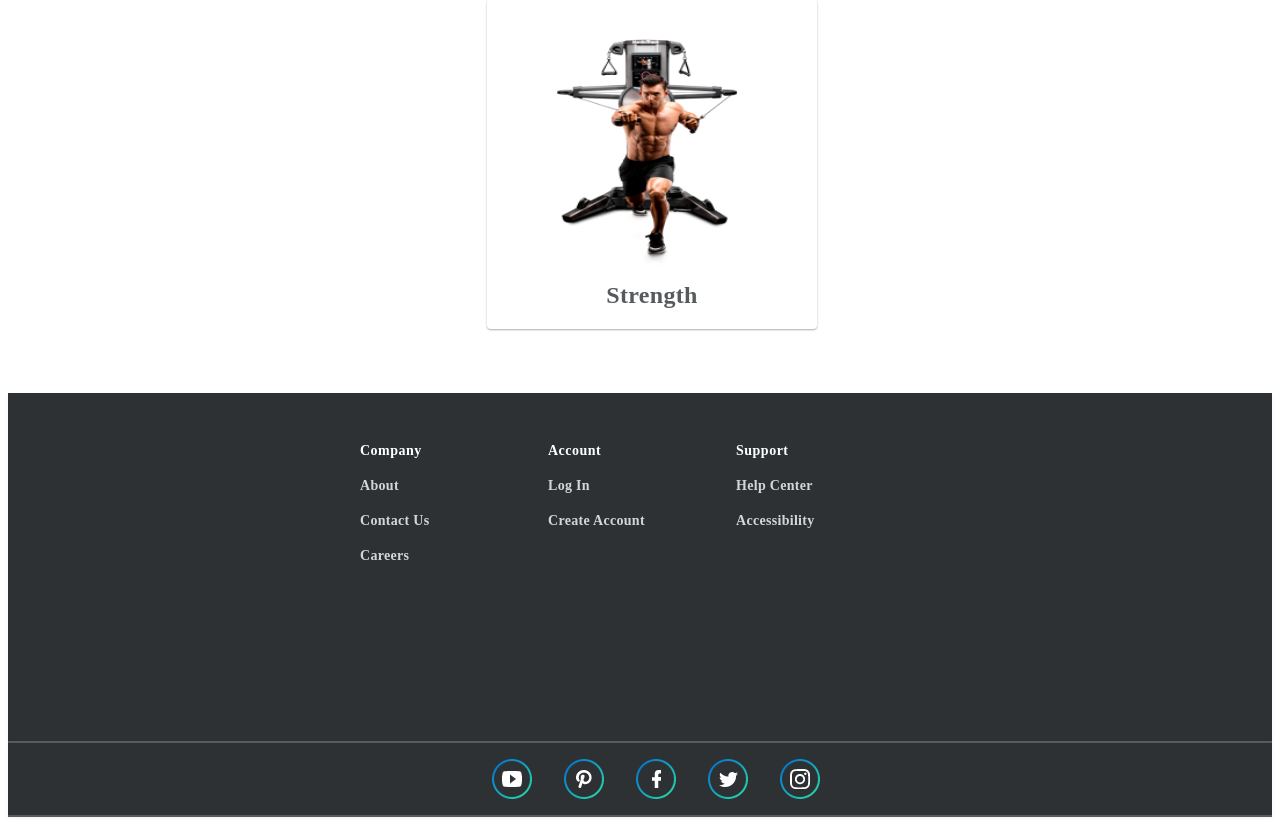
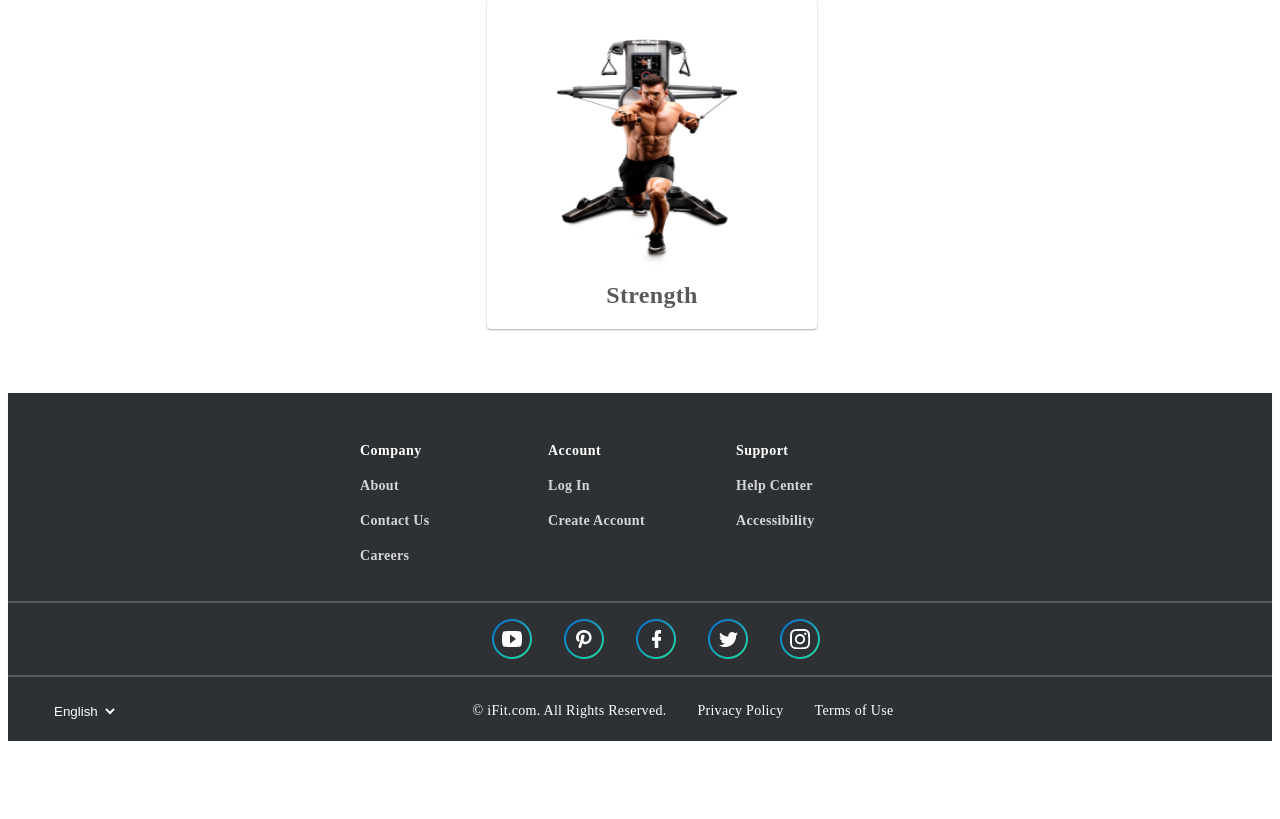
Before and after one commit to A-Glazer/fed-ifit, a React (Create React App) app: page / in a window 1280 px wide. Shown: the part 2924-3743 px from the top of the page. After the commit the page ends 3665 px from the top, so only its background shows below. Built offline with nearby package versions, Linux system fonts and the light colour scheme.

Commit message:
added language bar and footer

```diff
--- a/src/components/Home.js
+++ b/src/components/Home.js
@@ -44,6 +44,23 @@ import pinterest from '../images/pinterest.png'
 
 export default class Home extends React.Component {
 
+    // language
+    state = {
+        language: "English"
+    }
+
+    handleChange = event => {
+        this.setState({
+            [event.target.name]: event.target.value
+        })
+    }
+
+    handleSubmit = event => {
+        event.preventDefault()
+        this.setState({
+            language: event.target.value
+        })
+    }
 
     render() {
         const responsiveSlider = {
@@ -307,7 +324,23 @@ export default class Home extends React.Component {
                         <img src={instagram} />
                     </div>
 
+                    <table className="footerBottom">
+                        <tr>
+                            <td className="languageBox">
+                                <select name="language" value={this.state.language} onChange={this.handleChange} style={{backgroundColor: "#2e3134"}}>
+                                    <option value="English">English</option>
+                                    <option value="español">español</option>
+                                    <option value="中文">中文</option>
+                                    <option value="русский">русский</option>
+                                </select>
+                            </td>
+                            <td style={{ width: "201px" }} className="centerLang">© iFit.com. All Rights Reserved.</td>
+                            <td style={{ width: "91px" }} className="centerLang">Privacy Policy</td>
+                            <td style={{ width: "86px" }} className="centerLang">Terms of Use</td>
+                        </tr>
+                    </table>
                 </div >
+
             </div >
         )
     }
--- a/src/styles.css
+++ b/src/styles.css
@@ -349,7 +349,7 @@ li a {
 }
 
 .footerbkd {
-    height: 348px;
+    height: 208px;
     box-shadow: 0 2px 5px rgba(0, 0, 0, 0.05);
     background-color: #2e3134;
     margin-top: 40px;
@@ -401,3 +401,40 @@ li a {
     padding-top: 16px;
     padding-bottom: 16px;
 }
+
+.footerBottom {
+    width: 100%;
+    height: 64px;
+    background-color: #2e3134;
+    color: #ffffff;
+    font-family: "Proxima Nova Rg";
+    font-size: 14px;
+    font-weight: 400;
+    letter-spacing: 0.3px;
+    line-height: 16px;
+    text-align: center;
+}
+
+.footerBottom td {
+    display: inline-block;
+    /* padding-right: 24px; */
+    padding-top: 24px;
+}
+
+.languageBox {
+    float: left;
+    border: 0;
+    padding-left: 40px;
+
+}
+
+.languageBox select {
+    background-color: #2e3134;
+    color: #ffffff;
+    border: 0;
+}
+
+.centerLang {
+    padding-right: 24px;
+
+}
```
